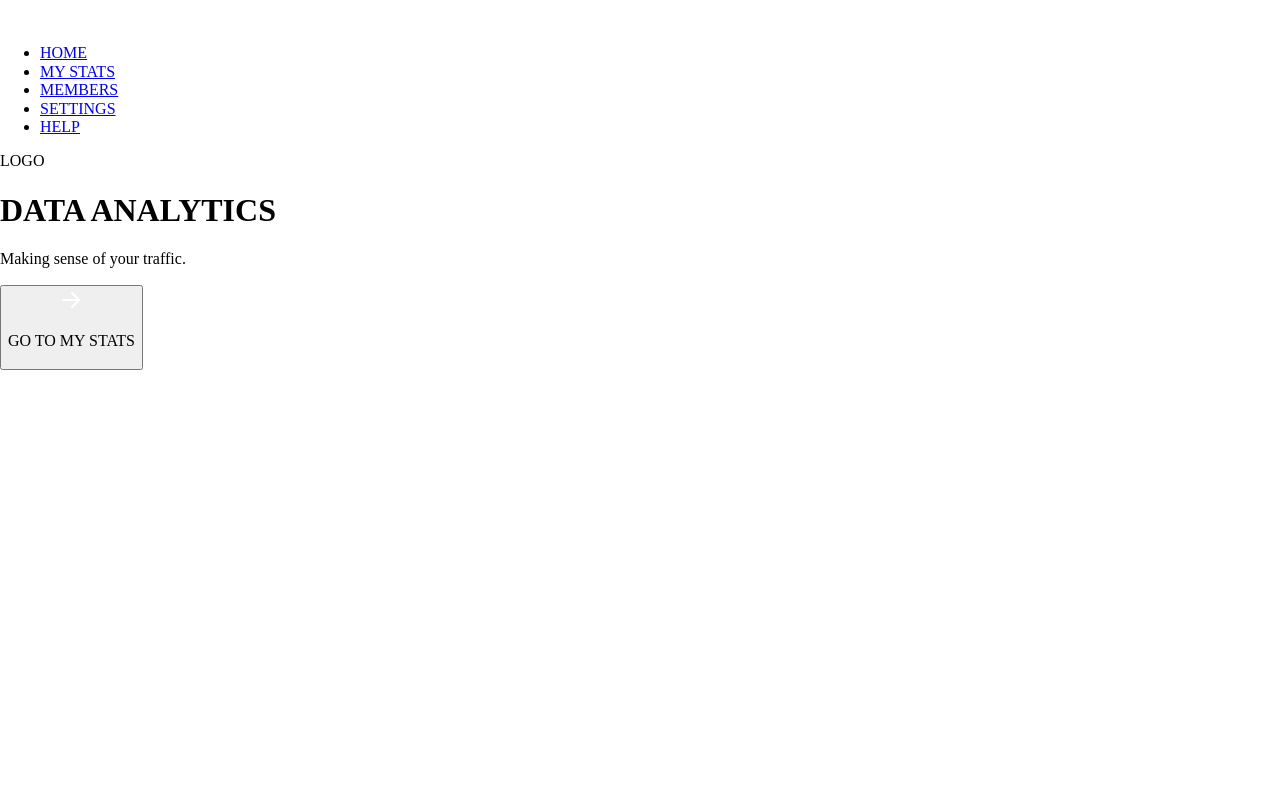
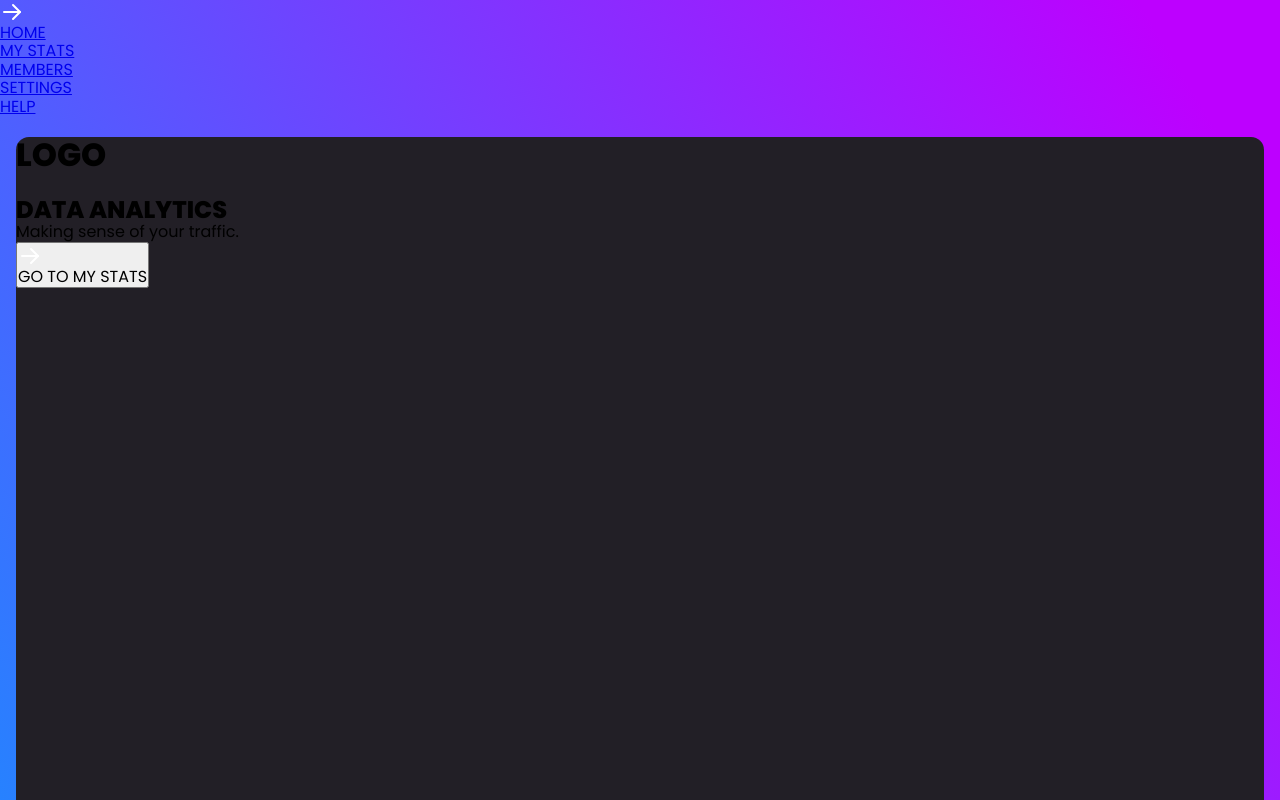
Before and after one commit to jen67/Scrimba-course, a plain HTML site: page Figma-to-code-challenges/data-analytics-dashboard/index.html in a window 1280 px wide. Shown: the top 800 px of the page. Drawn offline with nearby package versions, Linux system fonts and the light colour scheme.

Commit message:
added some codes

```diff
--- a/Figma-to-code-challenges/data-analytics-dashboard/index.css
+++ b/Figma-to-code-challenges/data-analytics-dashboard/index.css
@@ -1,4 +1,42 @@
-html, body {
-    margin: 0;
-    padding: 0;
+@import url("https://fonts.googleapis.com/css2?family=Poppins:wght@400;800&display=swap");
+
+:root {
+  --background: linear-gradient(239deg, #bd00ff 7.63%, #00a3ff 117.53%), #fff;
+  --heading: #fff;
+  --text: #847d93;
+  --patch-color: #2d7dff;
+  --nav-color: #2c2931;
+  --section-color: #221F26;
 }
+
+*,
+*::before,
+*::after {
+  box-sizing: border-box;
+  margin: 0;
+  padding: 0;
+}
+
+img{
+    display: block;
+    max-width: 100%;
+}
+
+ul{
+    list-style: none;
+}
+body {
+  display: flex;
+  flex-direction: column;
+  font-family: "Poppins", sans-serif;
+  background: var(--background);
+  min-height: 100vh;
+}
+
+
+.content{
+    border-radius:0.8125rem; ;
+    margin: 1rem;
+    height: 100vh;
+    background-color: var(--section-color);
+}
--- a/Figma-to-code-challenges/data-analytics-dashboard/index.html
+++ b/Figma-to-code-challenges/data-analytics-dashboard/index.html
@@ -12,10 +12,8 @@
 <body>
     <main>
         <section class="container">
-            <header>
             <nav>
                 <div class="menus">
-                        <img src="./menu.svg" alt="menu">
                     <img src="./arrow.svg" alt="close arrow">
                 </div>
                 <ul>
@@ -26,15 +24,16 @@
                     <li><a href="#">HELP</a></li>
                 </ul>
 
-                    <div class="logo">
-                        <p>LOGO</p>
-                    </div>
             </nav>
-            </header>
 
 
             <div class="content">
-                <h1>DATA ANALYTICS</h1>
+                <header>
+                    <div class="logo">
+                        <h1>LOGO</h1>
+                    </div>
+                </header>
+                <h2>DATA ANALYTICS</h2>
                 <p>Making sense of your traffic.</p>
 
                 <button>
```
Lines whose indentation alone changed are shown as unchanged.
